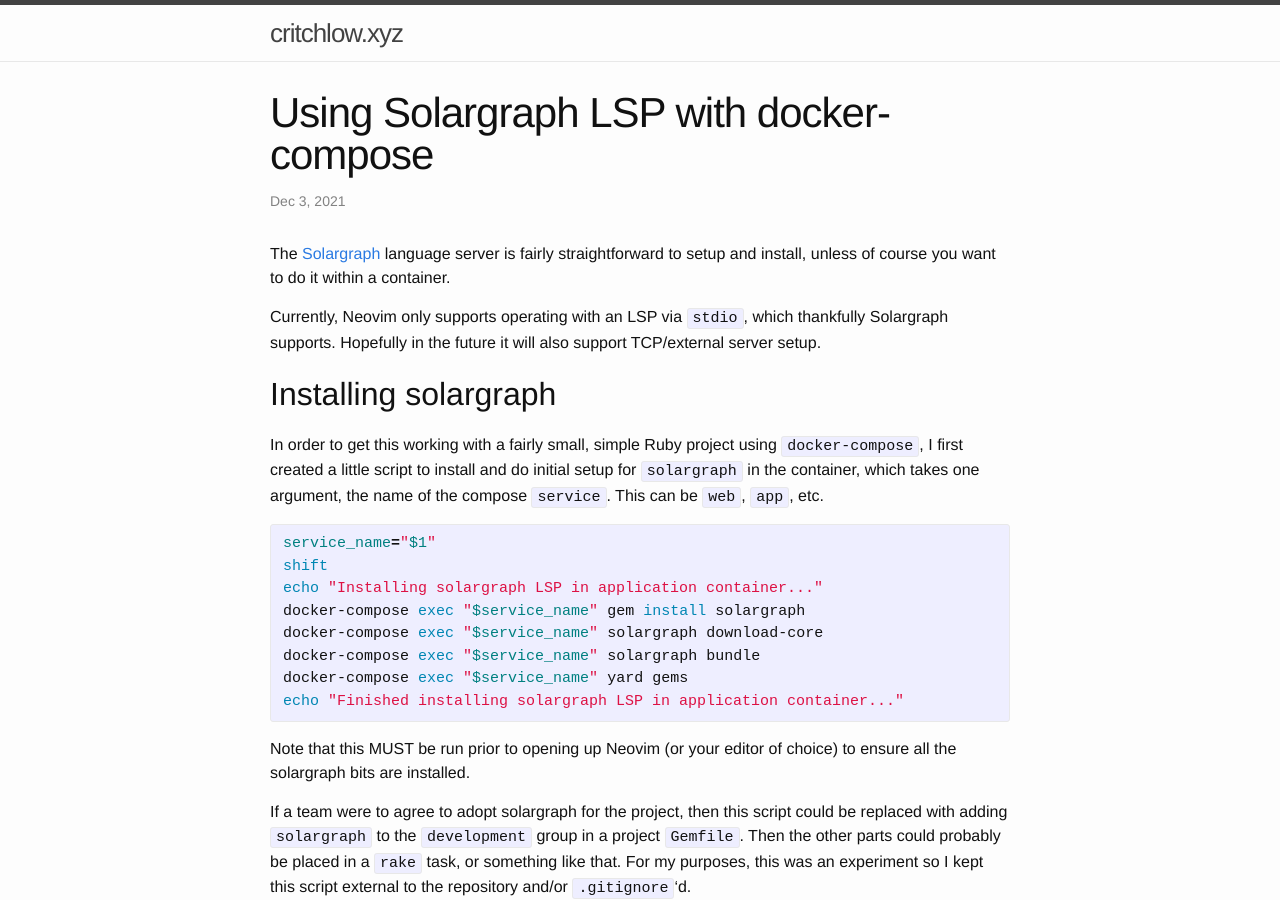
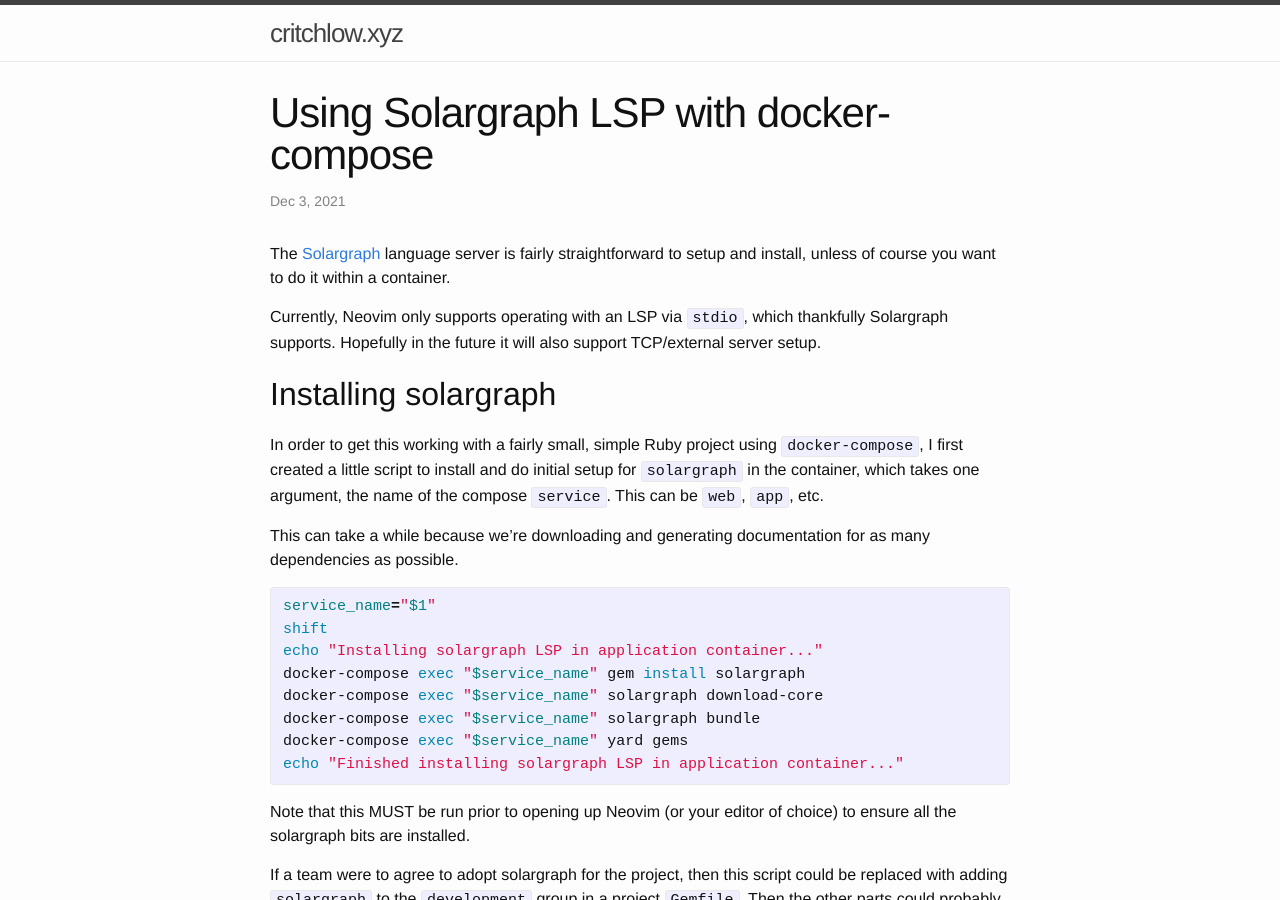
Before and after one commit to mcritchlow/mcritchlow.github.io, a Jekyll site: the page built from _posts/2021-12-03-solargraph.md, in a window 1280 px wide and 900 px high. Built offline with Jekyll 4.4.1, drawn with Linux system fonts in a browser that asks for light colours.

```diff
--- a/_posts/2021-12-03-solargraph.md
+++ b/_posts/2021-12-03-solargraph.md
@@ -15,6 +15,9 @@ In order to get this working with a fairly small, simple Ruby project using
 `docker-compose`, I first created a little script to install and do initial
 setup for `solargraph` in the container, which takes one argument, the name of
 the compose `service`. This can be `web`, `app`, etc.
+
+This can take a while because we're downloading and generating documentation for
+as many dependencies as possible.
 
 {% highlight shell %}
 service_name="$1"
```
Also changed, not shown: other parts of _posts/2021-12-03-solargraph.md (+4 -0 lines), assets/solargraph.png (added).
